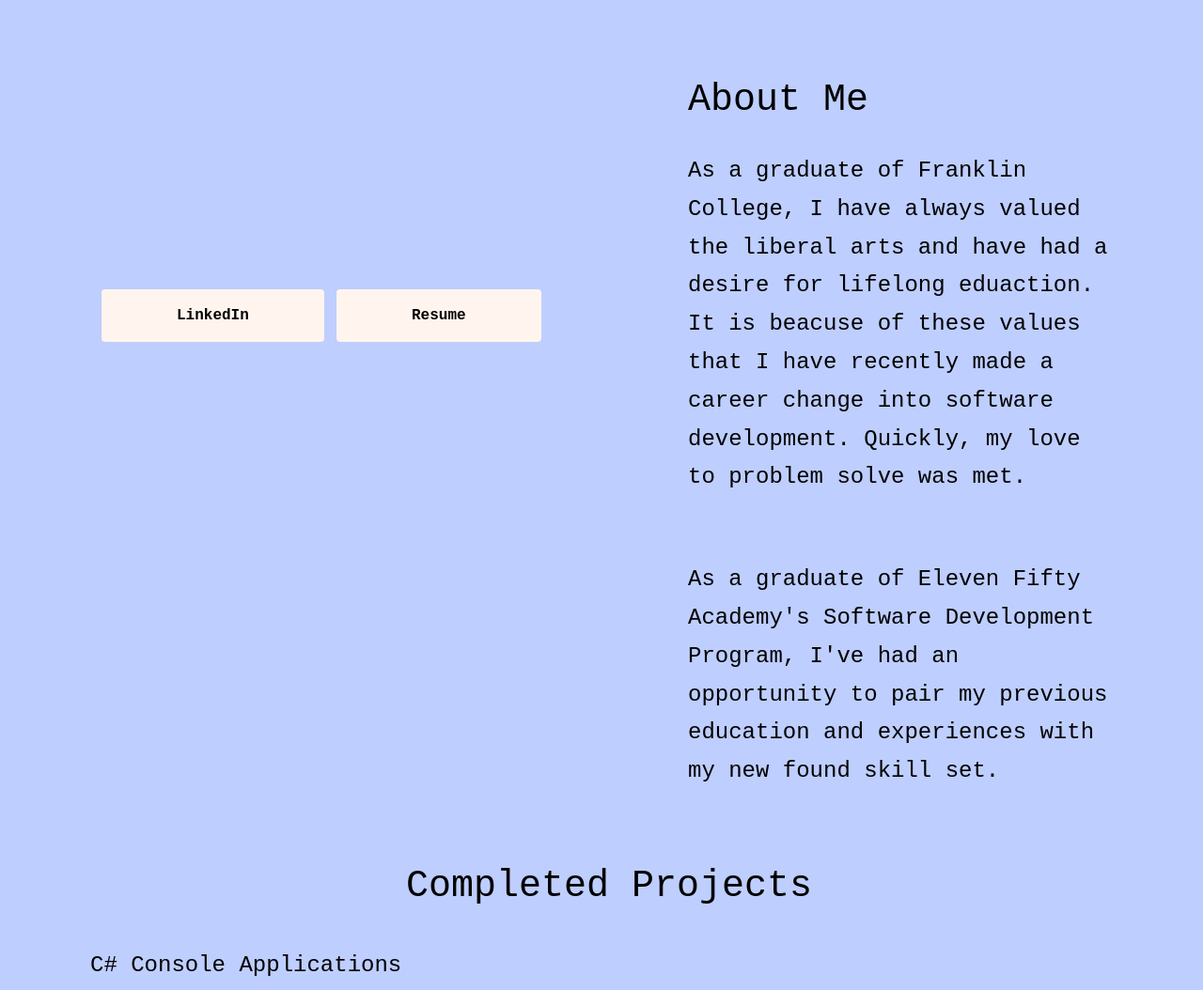
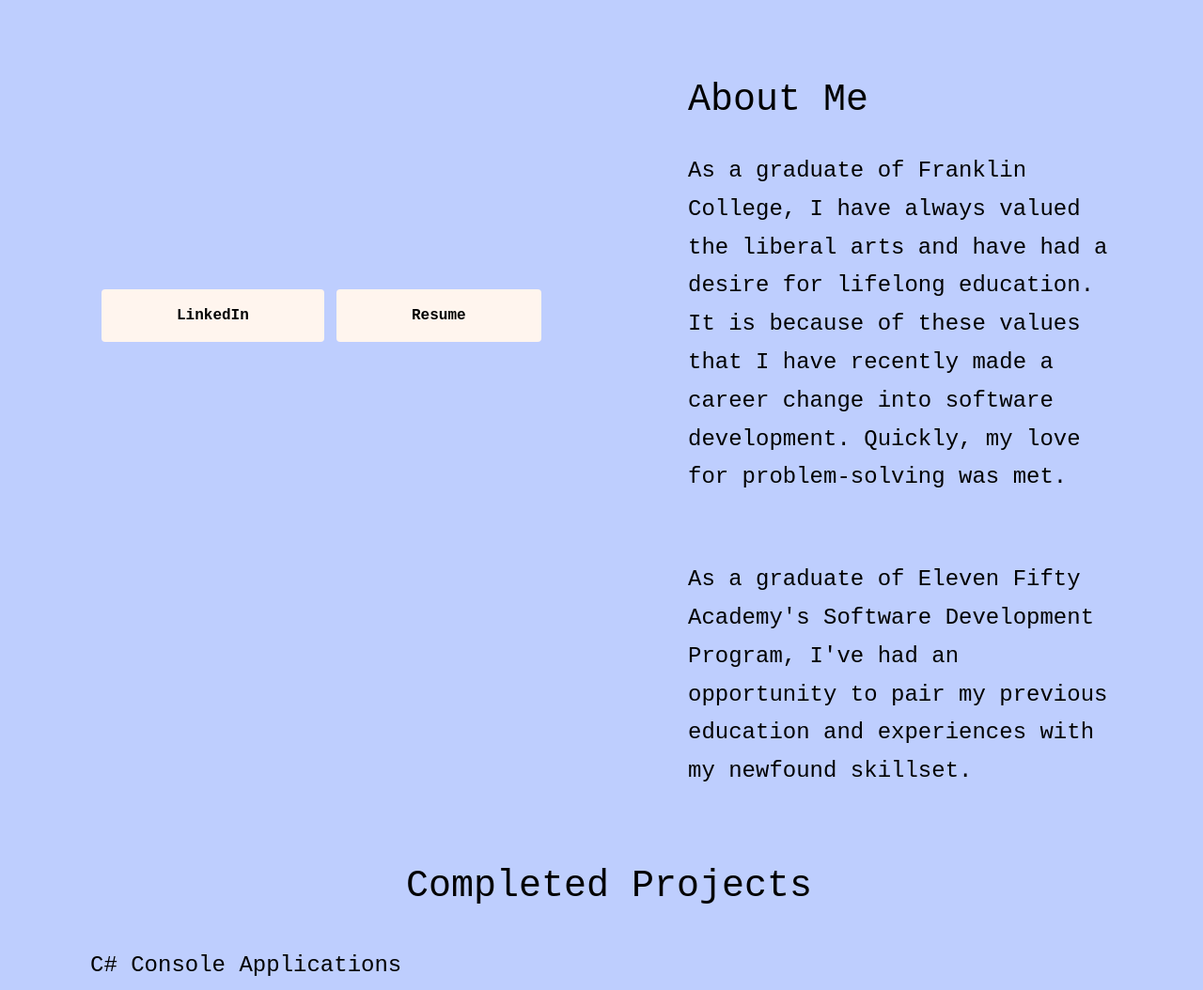
Before and after one commit to jacobhash570/Portfolio, a plain HTML site: page index.html in a window 1280 px wide. Shown: the part 832-1886 px from the top of the page at 94% size. Drawn offline with Linux system fonts and the light colour scheme.

Commit message:
Typos fixed.

```diff
--- a/index.html
+++ b/index.html
@@ -78,11 +78,11 @@
                 <div class = "col-xs-12 col-sm-6 col-lg-6 column-right">
                     <h1 class="about-title">About Me</h1>
                     <p class = "paragraph">
-                        As a graduate of Franklin College, I have always valued the liberal arts and have had a desire for lifelong eduaction. It is beacuse of these values that I have recently made a career change into software development. Quickly, my love to problem solve was met.
+                        As a graduate of Franklin College, I have always valued the liberal arts and have had a desire for lifelong education. It is because of these values that I have recently made a career change into software development. Quickly, my love for problem-solving was met.
                     </p>
                     <br/>
                     <p class="paragraph2">
-                        As a graduate of Eleven Fifty Academy's Software Development Program, I've had an opportunity to pair my previous education and experiences with my new found skill set.
+                        As a graduate of Eleven Fifty Academy's Software Development Program, I've had an opportunity to pair my previous education and experiences with my newfound skillset.
                     </p>
                 </div>
             </div>
```
